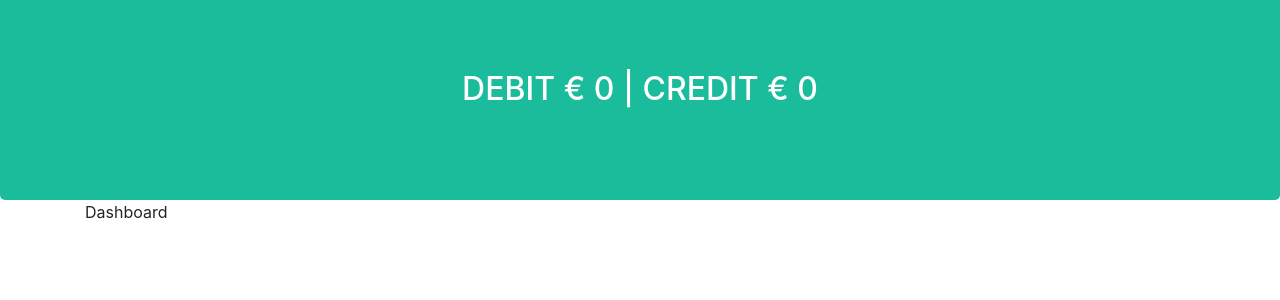
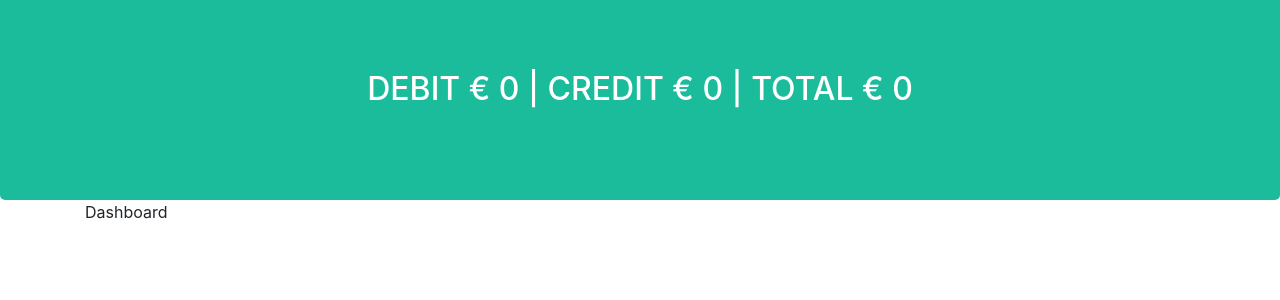
Before and after one commit to D1ang/BasicLedger, a Flask app: page / in a window 1280 px wide. Shown: the part 74-374 px from the top of the page. Run offline with Flask 2, Linux system fonts and the light colour scheme; data that the repository does not hold is empty; some libraries are stand-ins or nearby versions; some web fonts are replaced.

Commit message:
Created a grand total calculation (debit - credit)

```diff
--- a/app.py
+++ b/app.py
@@ -22,7 +22,8 @@ mongo = PyMongo(app)
 def get_dashboard():
     return render_template('dashboard.html',
                             debit=debit_total(),
-                            credit=credit_total())
+                            credit=credit_total(),
+                            total=grand_total())
 
 
 """----------------------------------Loads the Transactions page---------------------------------"""
@@ -32,7 +33,8 @@ def get_transactions():
                            transactions=mongo.db.transactions.find(),
                            categories=mongo.db.categories.find(),
                            debit=debit_total(),
-                           credit=credit_total())
+                           credit=credit_total(),
+                           total=grand_total())
 
 
 """----------------------Calculates the total of all the DEBIT transactions----------------------"""
@@ -46,7 +48,7 @@ def debit_total():
     return sum(transaction_amount)
 
 
-"""----------------------Calculates the total of all the CREDIT transactions----------------------"""
+"""----------------------Calculates the total of all the CREDIT transactions---------------------"""
 def credit_total():
 
     transaction_amount = []
@@ -55,6 +57,12 @@ def credit_total():
                   transaction_amount.append(float(record['amount']))
 
     return sum(transaction_amount)
+
+
+"""----------------------Calculates the GRAND total of all the transactions----------------------"""
+def grand_total():
+    calc = debit_total() - credit_total()
+    return calc
 
 
 """-------------------------------------Creates a transaction------------------------------------"""
--- a/templates/base.html
+++ b/templates/base.html
@@ -29,7 +29,7 @@
   <!--Overview-->
   <div class="container-fluid overview">
     <div class="transactionsTotal text-center">
-      <h2>DEBIT € {{debit}} | CREDIT € {{credit}}</h2>
+      <h2>DEBIT € {{debit}} | CREDIT € {{credit}} | TOTAL € {{total}}</h2>
     </div>
   </div>
 
```
